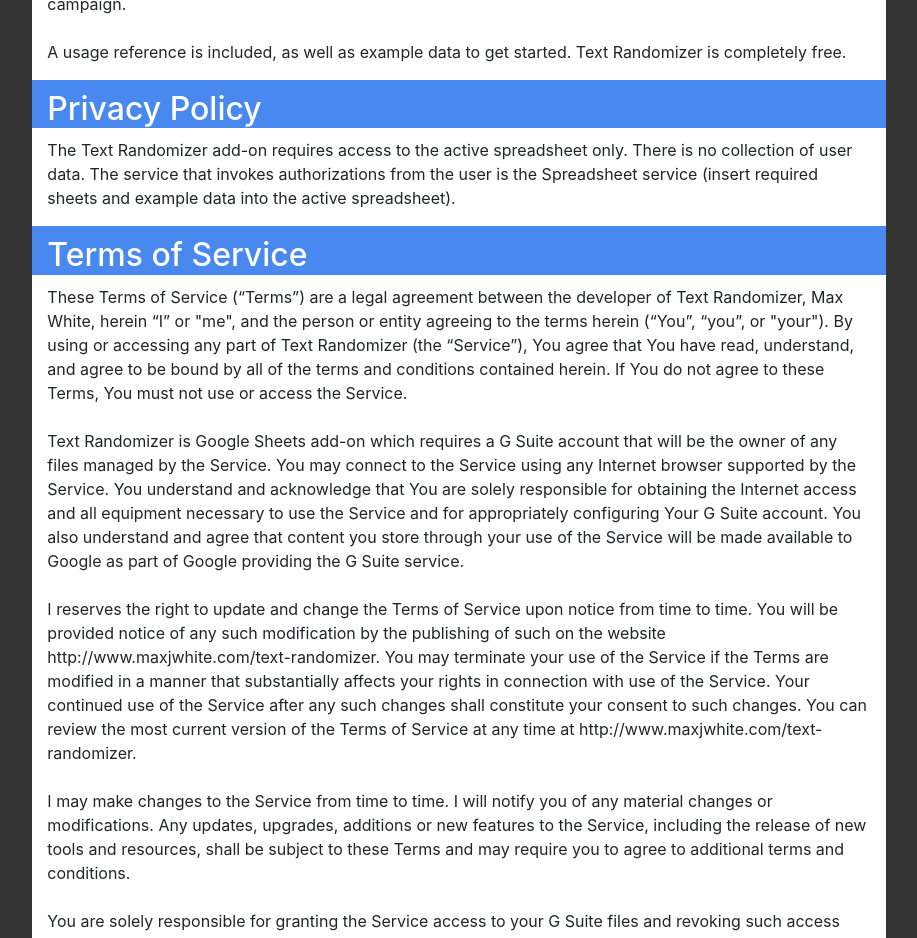
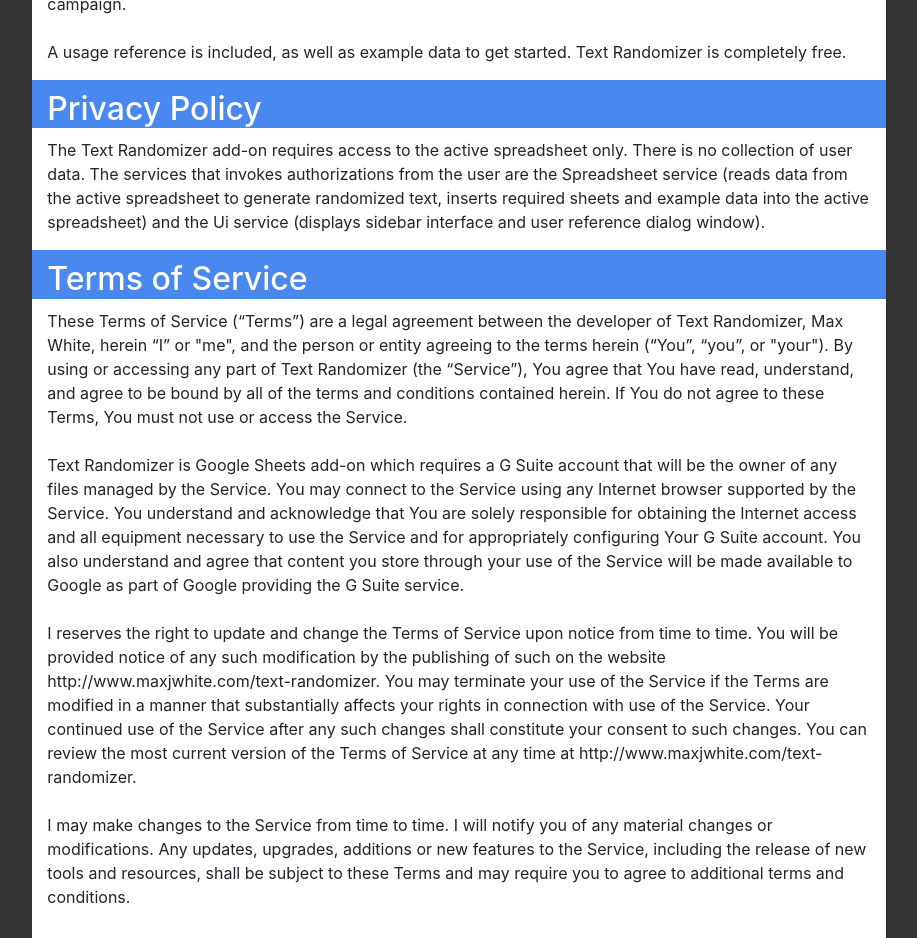
Before and after one commit to sewardhorace/sewardhorace.github.io, a plain HTML site: page text-randomizer/index.html in a window 1280 px wide. Shown: the part 959-1897 px from the top of the page, without its empty margins (181-1098 px from the left). Drawn offline with nearby package versions, Linux system fonts and the light colour scheme.

Commit message:
Update privacy policy

```diff
--- a/text-randomizer/index.html
+++ b/text-randomizer/index.html
@@ -39,7 +39,7 @@
         <div>
           <h2>Privacy Policy</h2>
           <p>
-            The Text Randomizer add-on requires access to the active spreadsheet only. There is no collection of user data. The service that invokes authorizations from the user is the Spreadsheet service (insert required sheets and example data into the active spreadsheet).
+            The Text Randomizer add-on requires access to the active spreadsheet only. There is no collection of user data. The services that invokes authorizations from the user are the Spreadsheet service (reads data from the active spreadsheet to generate randomized text, inserts required sheets and example data into the active spreadsheet) and the Ui service (displays sidebar interface and user reference dialog window).
           </p>
         </div>
 
```
